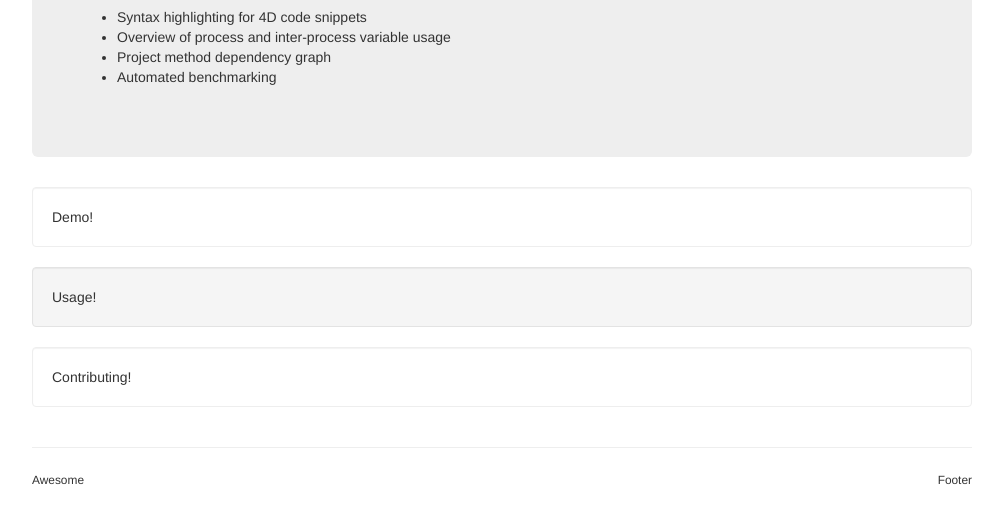
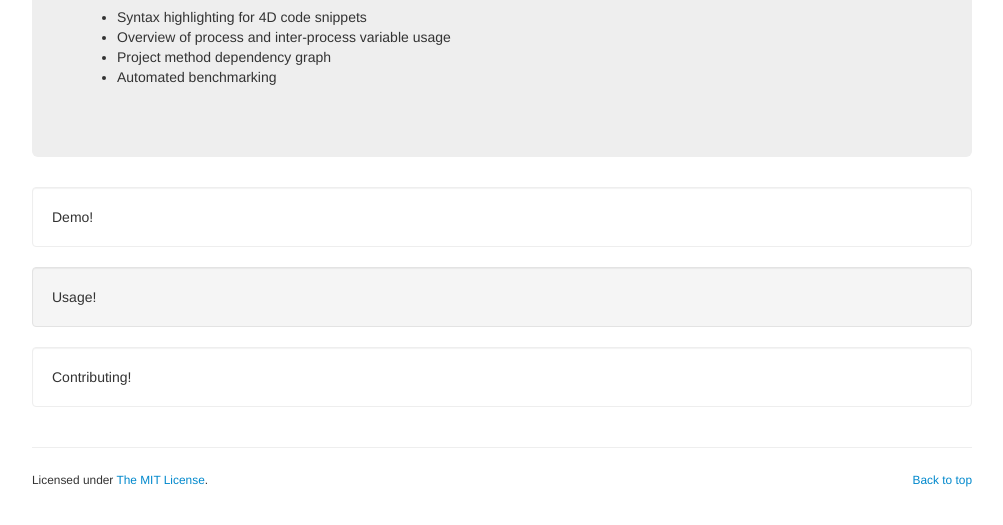
Before and after one commit to 4Dmon/4Dmon-lexer, a website: page app/index.html in a window 1280 px wide. Shown: the part 243-768 px from the top of the page, without its empty margins (138-1141 px from the left). Drawn offline with Linux system fonts and the light colour scheme; files that its build step writes are made by us from their sources.

Commit message:
feature: Add a real footer

```diff
--- a/app/index.html
+++ b/app/index.html
@@ -45,8 +45,8 @@
       <hr />
       <div class="row-fluid">
         <div class="span12">
-          <p class="span6"><small>Awesome</small></p>
-          <p class="span6 text-right"><small>Footer</small></p>
+          <p class="span6"><small>Licensed under <a href="https://github.com/jrussell-ivantage/4dmon-lexer/blob/master/LICENSE-MIT">The MIT License</a>.</small></p>
+          <p class="span6 text-right"><small><a href="#">Back to top</a></small></p>
         </div>
       </div>
     </div>
```
